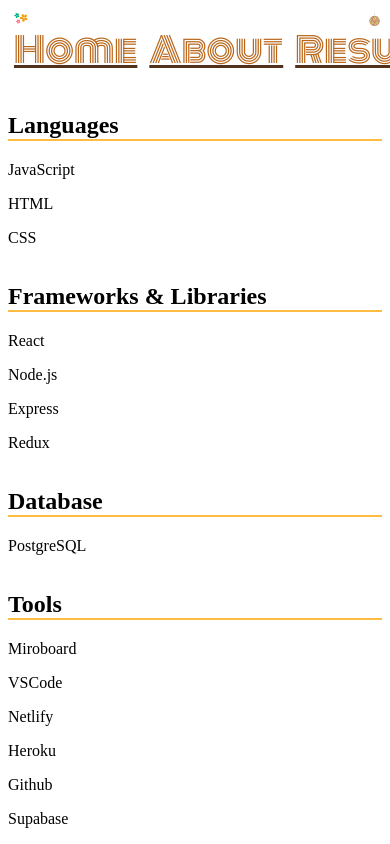
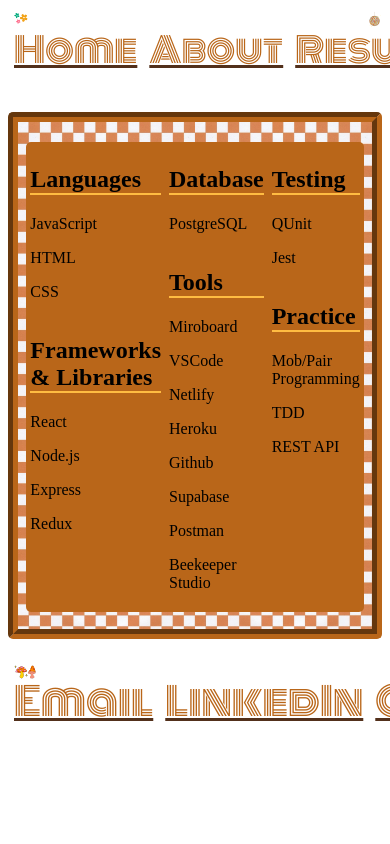
Before and after one commit to karyssa-dandrea/portfolio1, a React app: page /tech in a window 390 px wide. Shown: the top 844 px of the page. Built offline with nearby package versions, Linux system fonts and the light colour scheme; a web font is replaced by a local one.

Commit message:
made my techstack mobile friendly

```diff
--- a/src/views/TechStack/Tech.css
+++ b/src/views/TechStack/Tech.css
@@ -40,3 +40,41 @@
   border-bottom: 2px solid #ffbc42;
   color: black;
 }
+
+/* Small devices (phones, <= 700px) */
+@media only screen and (max-width: 700px) {
+  .tech {
+    display: flex;
+    flex-direction: row;
+    align-items: center;
+    margin: 20px 0px 20px 0px;
+    background: url('../../assets/checkers3.jpeg');
+    background-size: 50%;
+    padding: 20px 40px 10px 40px;
+    margin: 20px 0px 20px 0px;
+    border-radius: 5px;
+    align-items: center;
+    border-color: #b96619;
+    border-style: groove;
+    border-width: 10px;
+    justify-content: center;
+  }
+
+  .techsection {
+    display: flex;
+    justify-content: space-evenly;
+    width: 100vw;
+    background-color: #b96619;
+    color: black;
+    margin: 0 7px 7px 7px;
+    border-radius: 5px;
+  }
+
+  .techleft,
+  .techcenter,
+  .techright {
+    display: flex;
+    flex-direction: column;
+    padding: 4px;
+  }
+}
```
